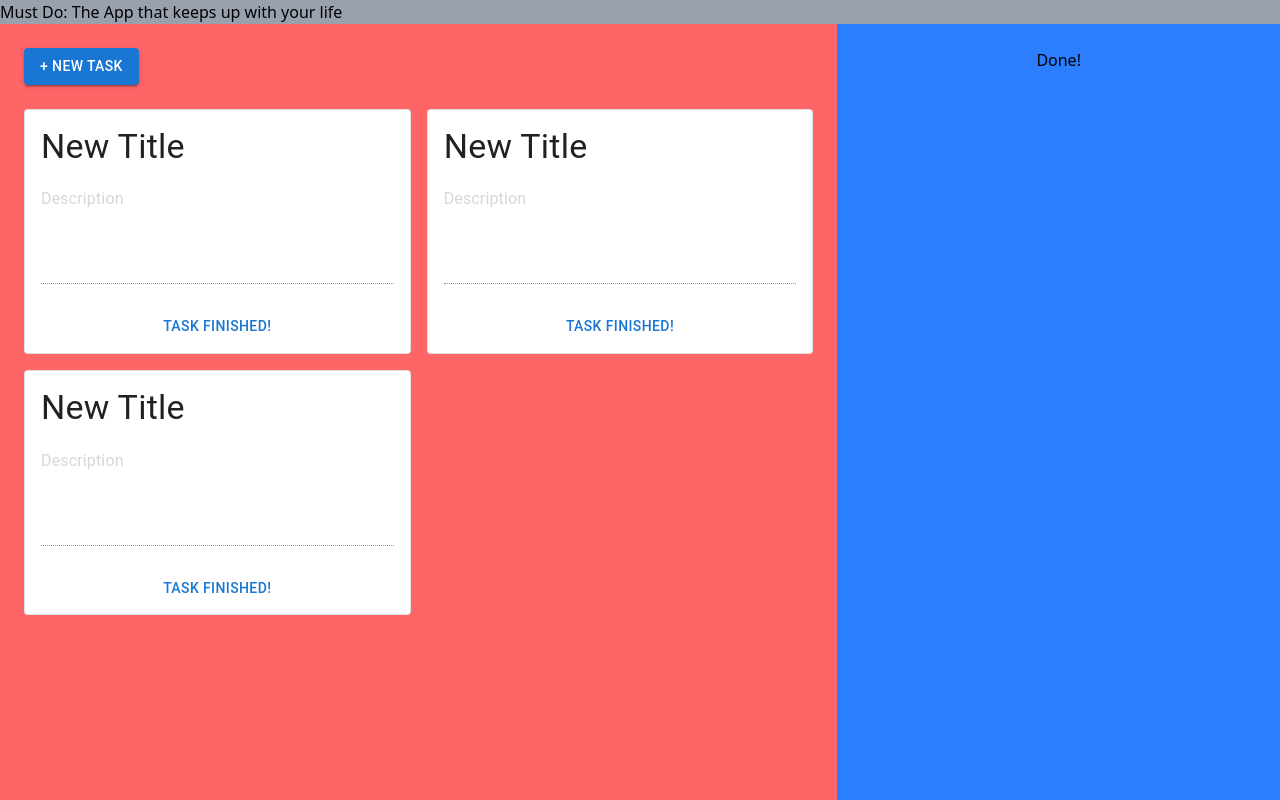
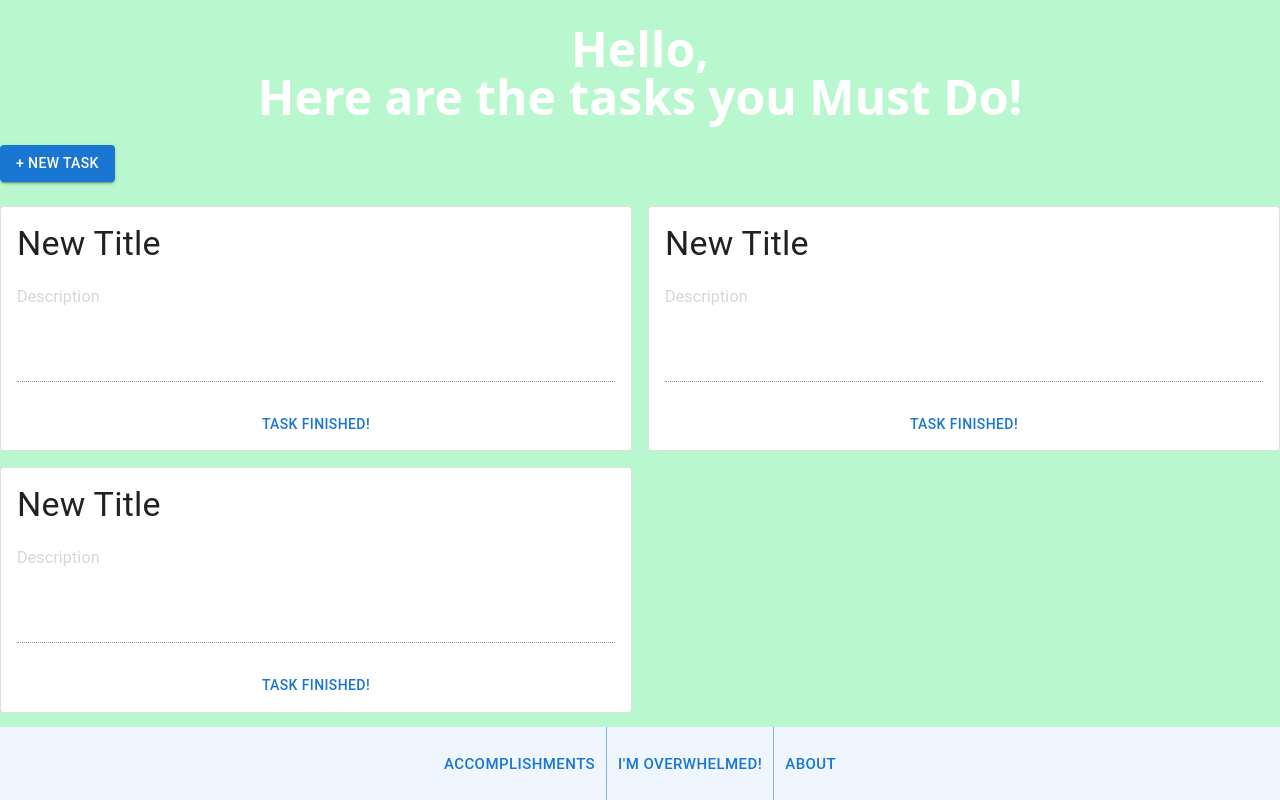
Before and after one commit to BinaryFour/mustDo, a Next.js app in the folder frontend/: page / in a window 1280 px wide. Built offline with nearby package versions, Linux system fonts and the light colour scheme; what @mui/material-nextjs would draw is missing.

Commit message:
Update Readme with problem statement.  Redesign UI according to design

```diff
--- a/frontend/app/page.tsx
+++ b/frontend/app/page.tsx
@@ -1,5 +1,6 @@
 import Button from "@mui/material/Button";
 import TaskCard from "./components/taskCard";
+import { ButtonGroup } from "@mui/material";
 
 type Task = {
   title: string;
@@ -15,11 +16,14 @@ const Page = () => {
 
   return (
     <div className="flex flex-col h-screen justify-evenly">
-      <header className="bg-gray-400">
-        <h1>Must Do: The App that keeps up with your life</h1>
-      </header>
-      <main className="flex flex-row flex-1 bg-red-400">
-        <div className="flex flex-col flex-2 p-6 gap-6">
+      <main className="flex flex-col flex-1 bg-green-200">
+        <header className="flex flex-2 items-center justify-center">
+          <h1 className="font-bold text-center text-white text-5xl">
+            Hello,
+            <br /> Here are the tasks you Must Do!
+          </h1>
+        </header>
+        <div className="flex flex-col flex-8 gap-6">
           <div className="flex justify-start">
             <Button variant="contained">+ New Task</Button>
           </div>
@@ -29,11 +33,19 @@ const Page = () => {
             <TaskCard />
           </div>
         </div>
-        <div className="flex flex-col flex-1 p-6 bg-blue-500">
-          <div className="flex justify-center">
-            <h2>Done!</h2>
-          </div>
-        </div>
+        <footer className="flex flex-1 justify-center bg-blue-50">
+          <ButtonGroup variant="text" className="">
+            <Button className="flex-1 basis-auto" variant="text" size="large">
+              Accomplishments
+            </Button>
+            <Button className="flex-1 basis-auto" variant="text" size="large">
+              I'm Overwhelmed!
+            </Button>
+            <Button className="flex-1 basis-auto" variant="text" size="large">
+              About
+            </Button>
+          </ButtonGroup>
+        </footer>
       </main>
     </div>
   );
```
Also changed, not shown: 1 other file (tests, documents, lock files or other folders).
